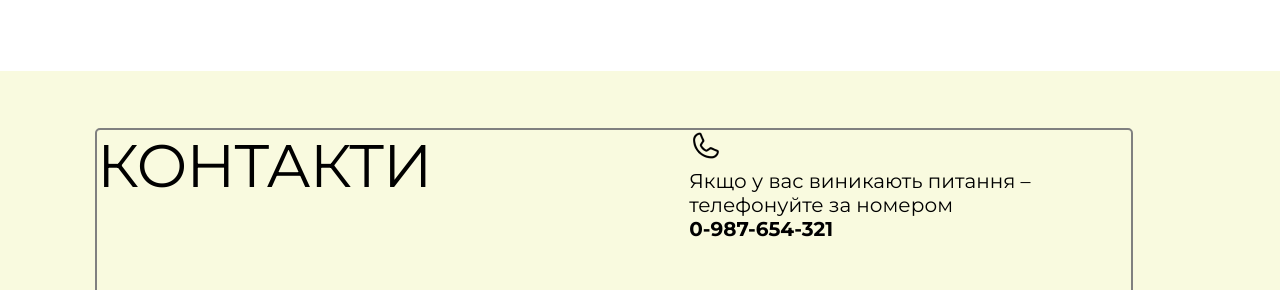
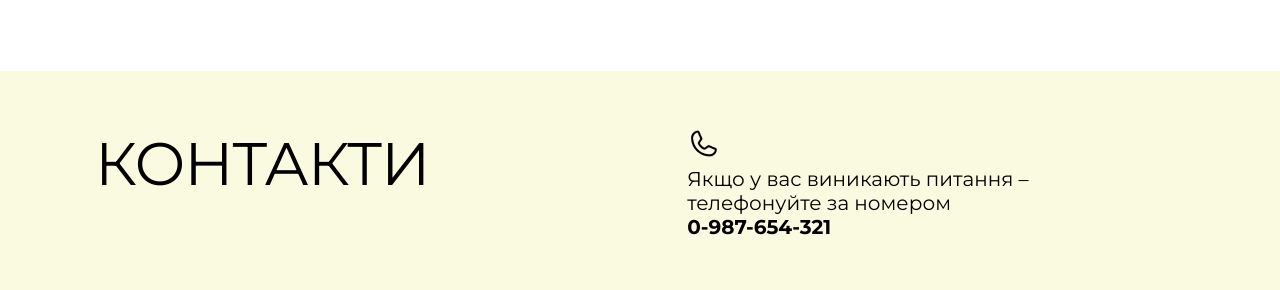
Before and after one commit to TarasChybis/webFestival, a plain HTML site: page index.html in a window 1280 px wide. Shown: the part 4296-4586 px from the top of the page. Drawn offline with Linux system fonts and the light colour scheme.

Commit message:
the border around the contacts section has been removed

```diff
--- a/css/styles.css
+++ b/css/styles.css
@@ -525,8 +525,8 @@ footer {
    margin-top: 57px;
    margin-left: 95px;
 
-   border: 2px solid gray;
-   border-radius: 5px;
+   /* border: 2px solid gray;
+   border-radius: 5px;  */
 }
 
 .contacts-section .title-content {
```
